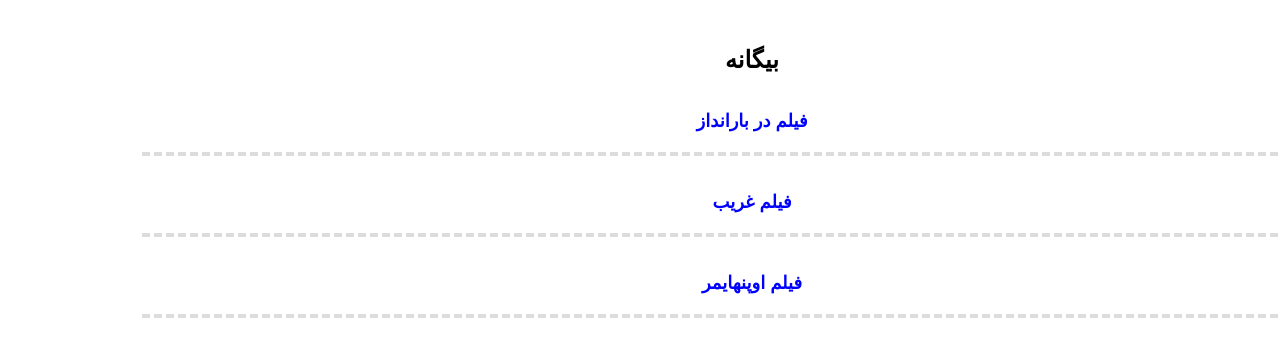
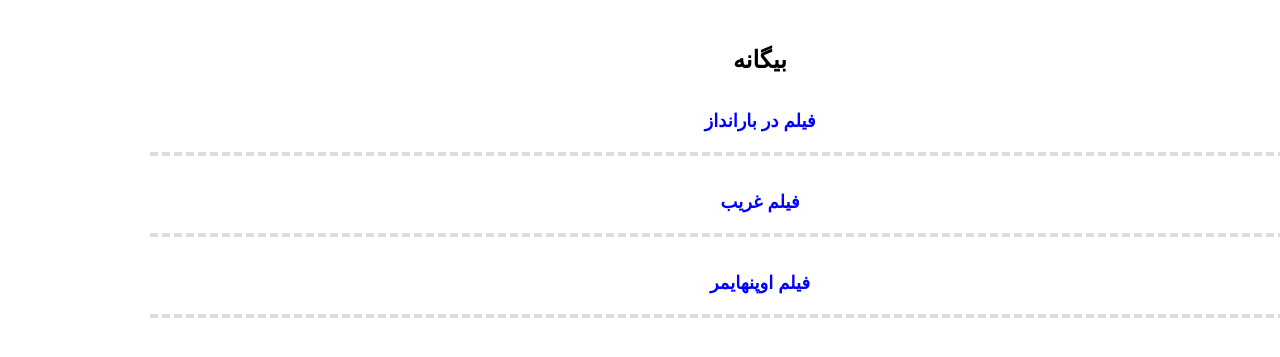
Before and after one commit to darkblog/darkblog.github.io, a Jekyll site: the page built from index.html, in a window 1280 px wide. Shown: the top 357 px of the page. Built offline with Jekyll 4.4.1, drawn with Linux system fonts in a browser that asks for light colours.

Commit message:
Update index.html

```diff
--- a/_layouts/index.html
+++ b/_layouts/index.html
@@ -6,7 +6,7 @@
 <title>بیگانه</title>
 <meta name="description" content="بیگانه">
 <link rel="canonical" href="{{ page.url | replace:'index.html','' | prepend: site.baseurl | prepend: site.url }}">
-<style amp-boilerplate>body{font-family:sans-serif;margin:auto;padding:30px;text-align:center}h1{font-size:x-large}h2{font-size:large;padding:20px;border-bottom:4px dashed gainsboro}a{color:blue;text-decoration:none}</style>
+<style amp-boilerplate>body{font-family:sans-serif;margin:auto;padding:30px;text-align:center}h1{font-size:x-large}h2{font-size:large;padding:20px;border-bottom:4px dashed gainsboro}a{color:blue;text-decoration:none;padding:8px}</style>
 </head>
 <body>
 <header>
```
